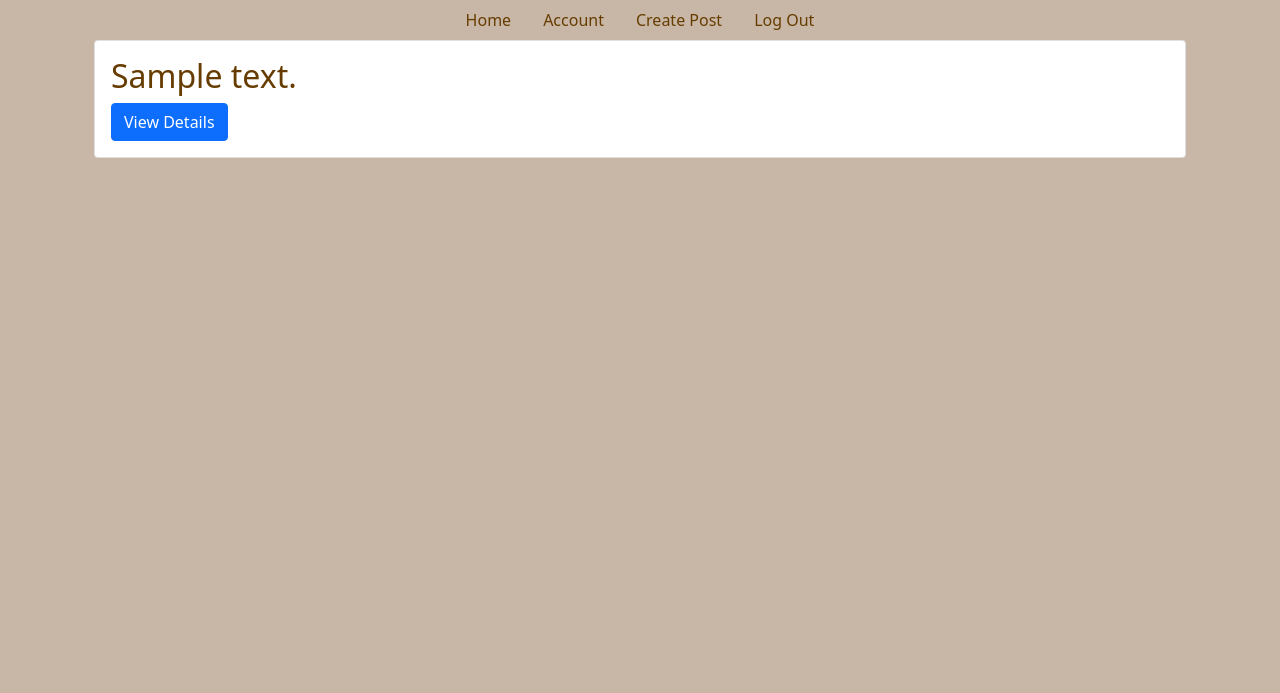
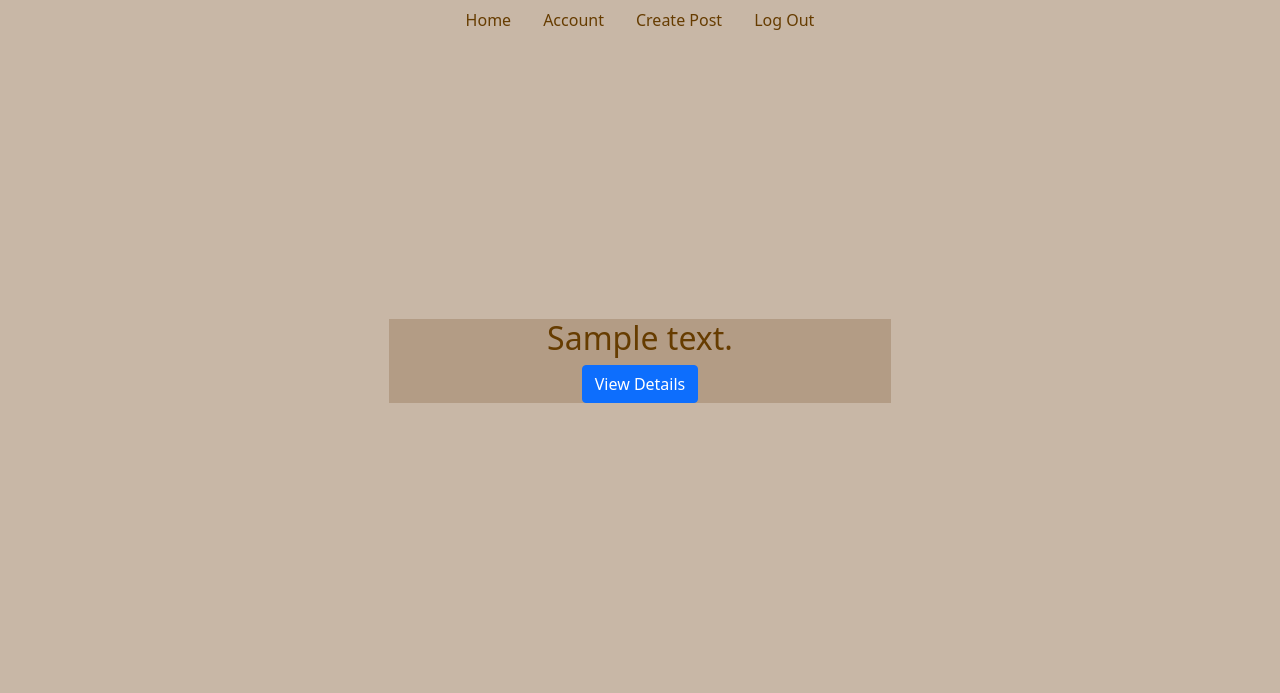
Before and after one commit to silvafabian/ez-calories, a Flask app: page / in a window 1280 px wide. Shown: the top 693 px of the page. Run offline with Flask 2, Linux system fonts and the light colour scheme; a user stored in the database is signed in; tables that the repository leaves empty hold one stand-in row (values such as "Sample post").

Commit message:
fix styling for list view

```diff
--- a/myapp/static/main.css
+++ b/myapp/static/main.css
@@ -45,3 +45,18 @@ a, a:hover,a:visited, a:focus {
   border: 2px solid #663C00;
   border-radius: 7px;
 }
+
+#card-cont {
+  display: flex;
+  flex-direction: column;
+  justify-content: space-between;
+  margin-top: 25%;
+}
+
+#card1 {
+  margin-bottom: 50px;
+  background-color: #9b7b5d74;
+  width: 45%;
+  align-self: center;
+  text-align: center;
+}
--- a/myapp/templates/index.html
+++ b/myapp/templates/index.html
@@ -1,18 +1,19 @@
 {% extends "base.html" %}
 {% block content %}
-  <div class="container">
+
+<div>
   {% if current_user.id %}
   {% for daily_calorie in daily_calories.items %}
+    <div id="card-cont">
       {% if daily_calorie.user_id == current_user.id %}
-          <div class="card">
-            <div class="card-body">
+          <div id="card1">
             <h2>
               <a class="card-title" href="{{url_for('daily_calories.daily_calorie', daily_calories_id=daily_calorie.id)}}">{{daily_calorie.notes}}</a>
             </h2>
             <a class="btn btn-primary" href="{{url_for('daily_calories.daily_calorie', daily_calories_id=daily_calorie.id)}}">View Details</a>
           </div>
+      {% endif %}
     </div>
-        {% endif %}
     {% endfor %}
   {% else %}
     <div class="home-message">
```
Lines whose indentation alone changed are shown as unchanged.
